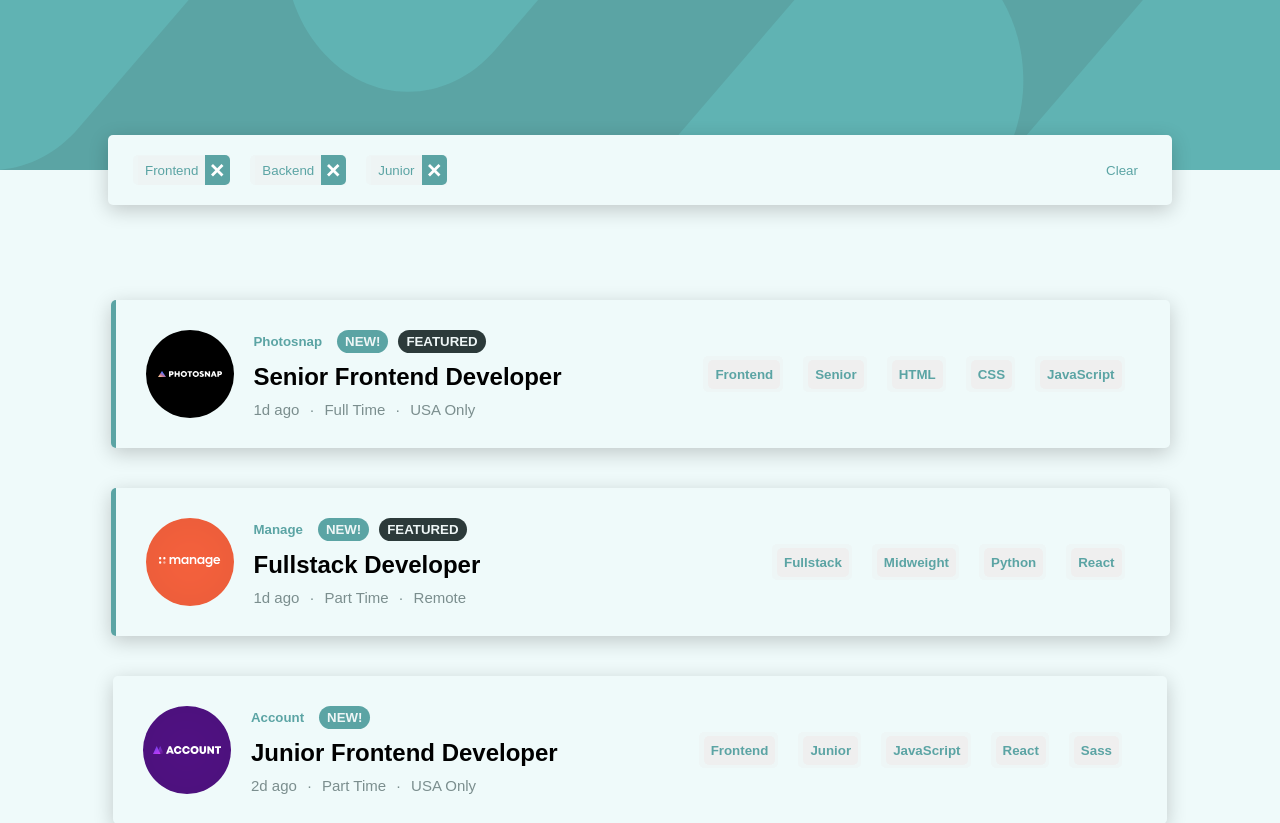
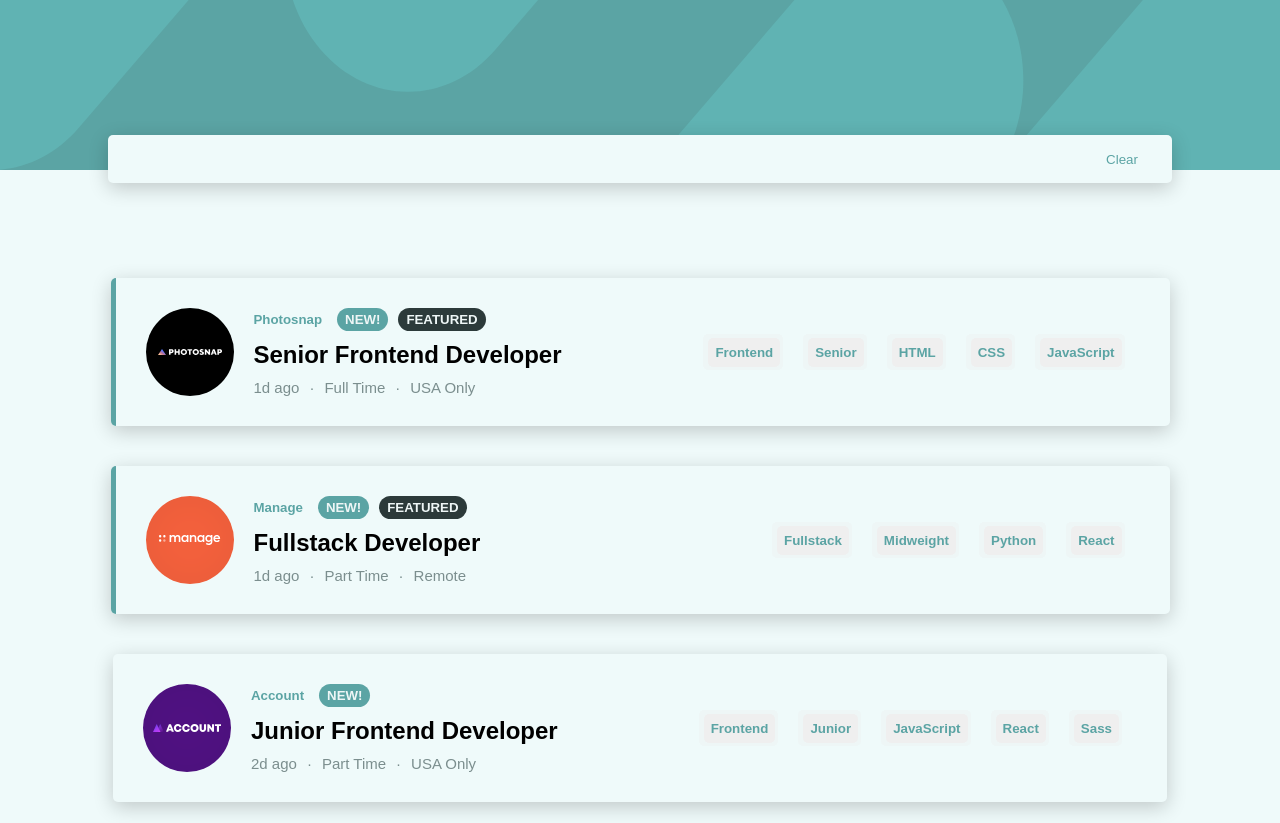
Before and after one commit to Halke/job-listings, a React (Create React App) app: page / in a window 1280 px wide. Shown: the top 823 px of the page. Built offline with nearby package versions, Linux system fonts and the light colour scheme.

Commit message:
Added useContext and consumed the context

```diff
--- a/src/components/TagsBar/Bar/Bar.jsx
+++ b/src/components/TagsBar/Bar/Bar.jsx
@@ -1,19 +1,31 @@
-import React from 'react'
+import React, {useState, useContext} from 'react'
 import "./Bar.css";
 import Tag from "../Tag/Tag";
+import TagsContext from "../../context/TagsContext";
 
 function Bar() {
 
+    const context = useContext(TagsContext);
+
     const handleOnClear = () => {
-        console.log("Clicked on CLEAR!");
+        context.setToDefault();
     }
 
     return (
-        <div className="bar">
+        <div
+            className={
+                (context.tags.length > 0 ? "bar__fade-in "
+                :
+                "bar__fade-out ") + "bar"
+            }
+        >
             <div className="bar__tags">
-                <Tag isDisabled={true} title="Frontend" />
-                <Tag isDisabled={true} title="Backend" />
-                <Tag isDisabled={true} title="Junior" />
+                {context.tags.map(tag => (
+                    <Tag
+                        isDisabled={true}
+                        title={tag}
+                    />
+                ))}
             </div>
             <button className="bar__clear-btn" onClick={handleOnClear}>
                 Clear
```
